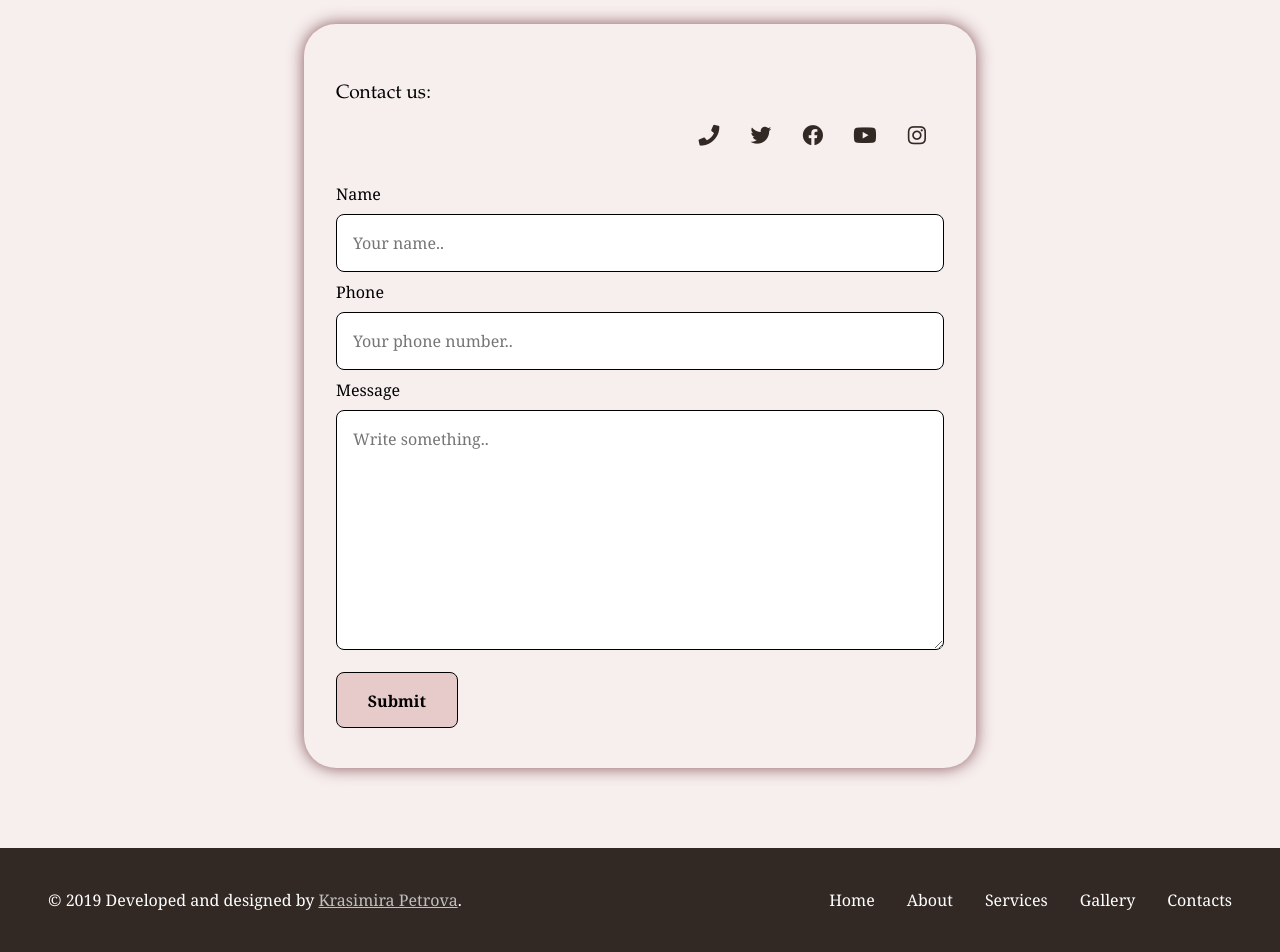
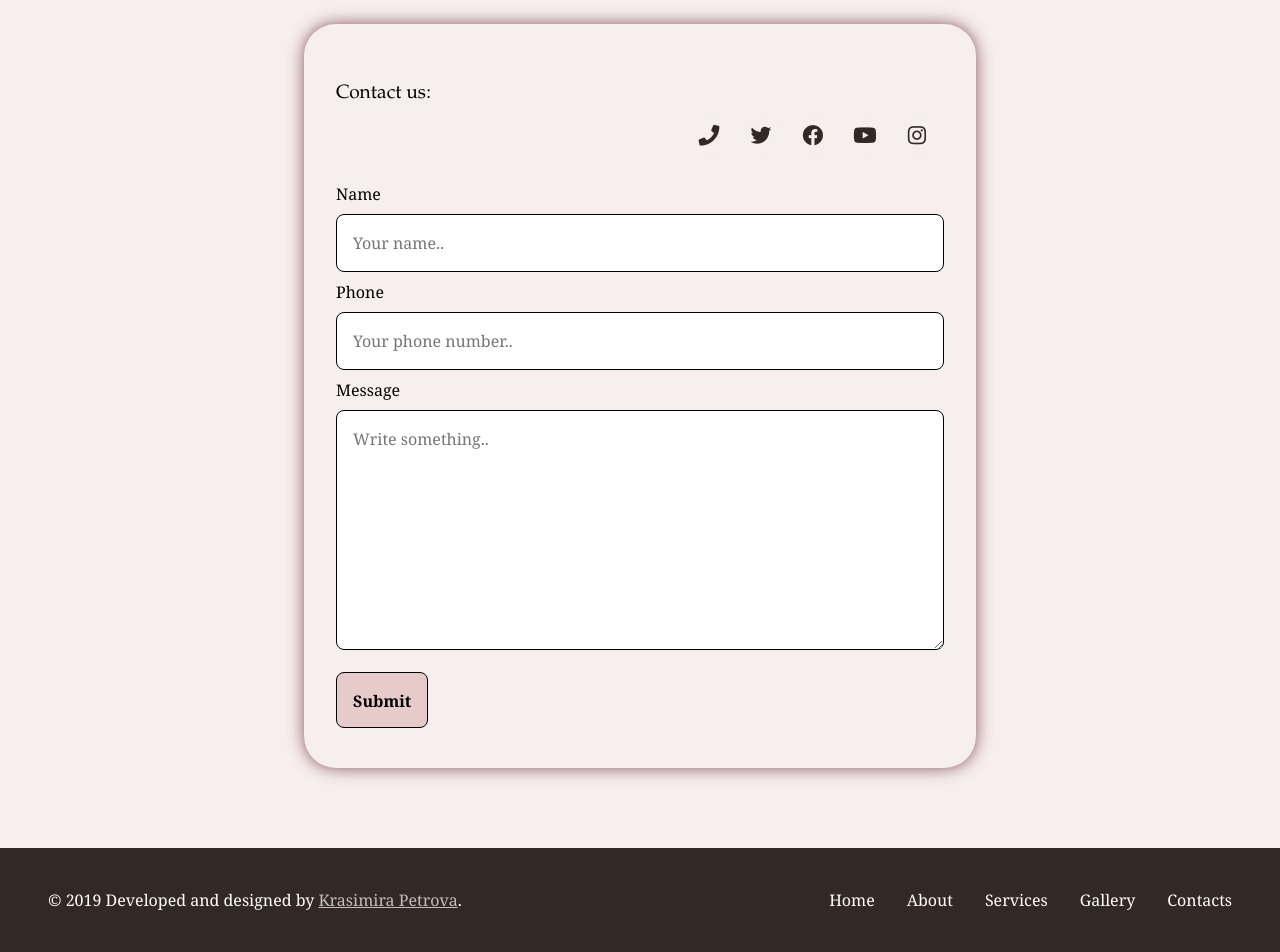
Before and after one commit to krasimira-petrova/wedding_agency, a Jekyll site: the page built from contacts.html, in a window 1280 px wide. Shown: the part 970-1922 px from the top of the page. Built offline with Jekyll 4.4.1, drawn with Linux system fonts in a browser that asks for light colours.

Commit message:
Make contact form responsive

```diff
--- a/css/contact.css
+++ b/css/contact.css
@@ -26,7 +26,7 @@
 
 .contacts-container .submit {
   background: rgb(231, 203, 203);
-  width: 20%;
+  width: auto;
   height: 3.5em;
   font-weight: 600;
 }
@@ -90,3 +90,9 @@
 .icon-button i:hover {
   color: white;
 }
+
+@media (max-width: 600px) {
+  .contacts-container  {
+    width: auto;
+  }
+}
```
